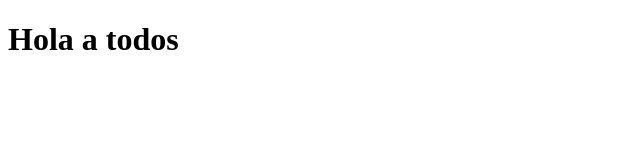
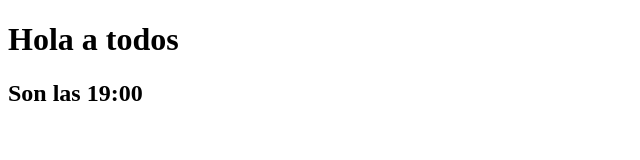
Before and after one commit to ionunz/edinba-colab-1019, a plain HTML site: page index.html in a window 1280 px wide. Shown: the whole page, without its empty margins (0-640 px from the left). Drawn offline with Linux system fonts and the light colour scheme.

Commit message:
son las 19

```diff
--- a/index.html
+++ b/index.html
@@ -8,5 +8,6 @@
 </head>
 <body>
     <h1>Hola a todos</h1>
+    <h2>Son las 19:00</h2>
 </body>
 </html>
```
